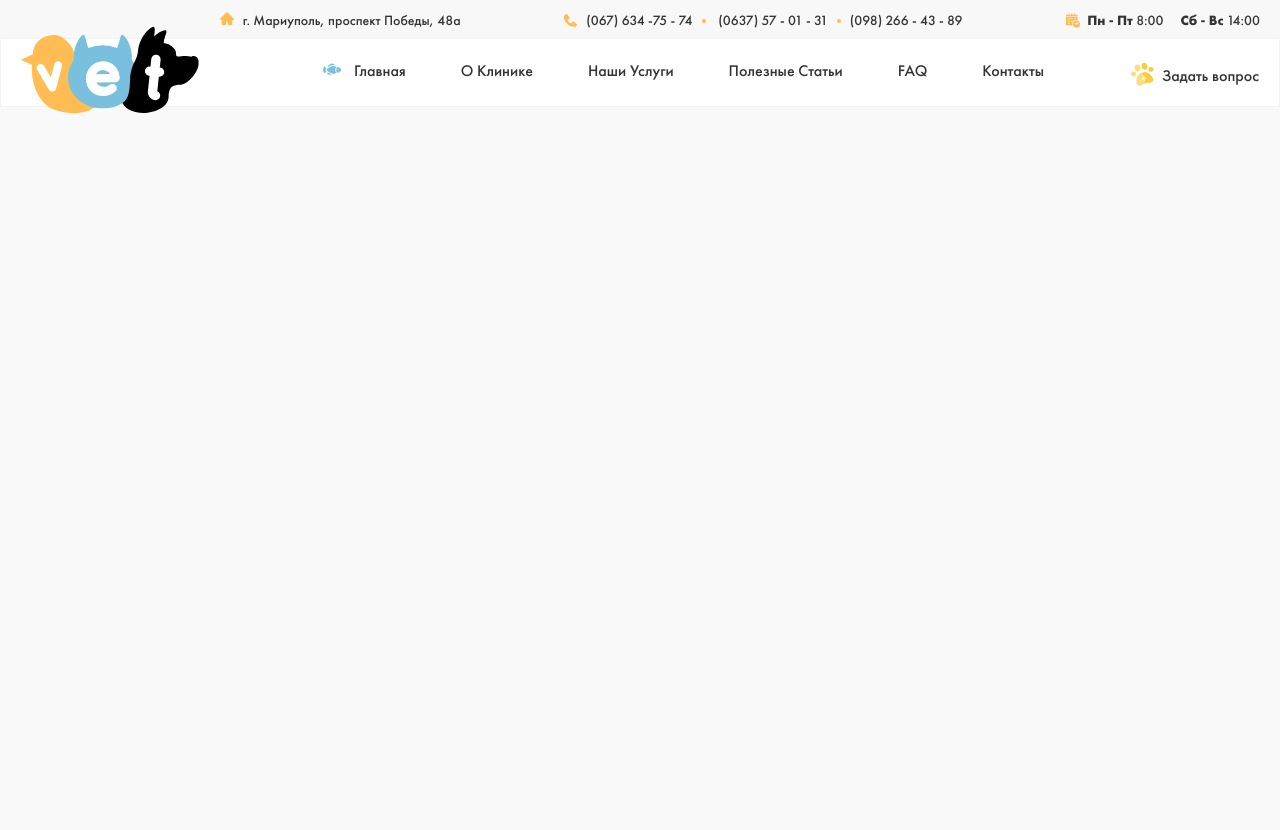
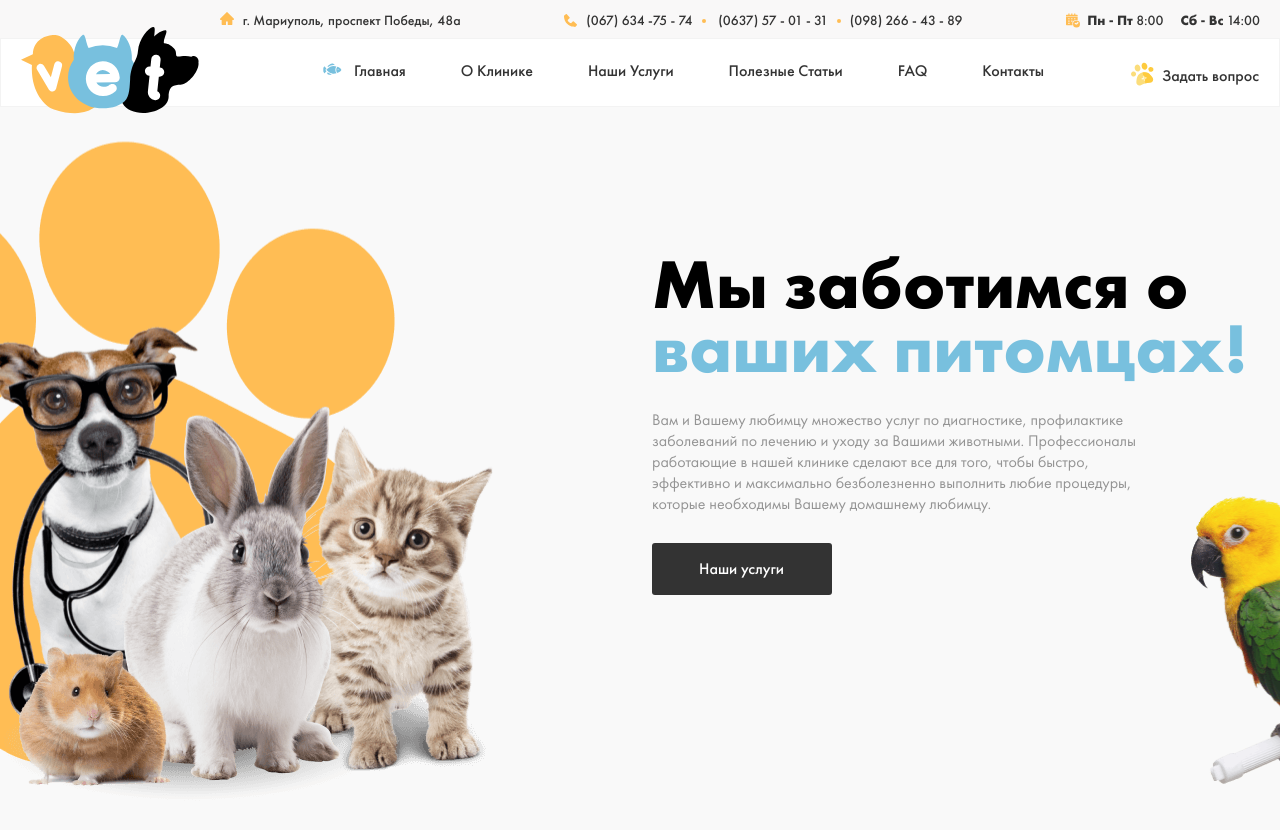
Before and after one commit to shakhbozpro/vet-clinic, a plain HTML site: page index.html in a window 1280 px wide. Before the commit the page ends 800 px from the top, so only its background shows below. Drawn offline with Linux system fonts and the light colour scheme.

Commit message:
Added section hero

```diff
--- a/css/main.css
+++ b/css/main.css
@@ -122,7 +122,7 @@ ol {
    flex-grow: 1;
 }
 
-/* HEADER START */
+/* ======================= HEADER START ======================= */
 
 .header {
 
@@ -291,12 +291,13 @@ ol {
 }
 
 .nav {
-
+   width: 723px;
 }
 
 .nav__list {
    display: flex;
    align-items: center;
+   flex-wrap: wrap;
 }
 
 .nav__list::before {
@@ -358,3 +359,63 @@ ol {
    background-repeat: no-repeat;
    background-size: contain;
 }
+
+/* ======================= HERO START ======================= */
+
+.hero {
+   padding-top: 145px;
+   padding-bottom: 290px;
+   background-image: url("../images/hero-pets.png") , url("../images/hero-parrot.png");
+   background-position: calc(50% - 550px) calc(50% - 70px) , calc(50% - -710px) calc(50% - -215px);
+   background-repeat: no-repeat;
+}
+
+.hero__inner {
+
+}
+
+.hero__info-wrapper {
+   width: 608px;
+   margin-left: auto;
+}
+
+.hero__heading {
+   font-weight: 700;
+   font-size: 70px;
+   line-height: 64px;
+   margin-bottom: 29px;
+}
+
+.hero__heading > span {
+   color: #78C0DE;
+}
+
+.hero__desc {
+   width: 495px;
+   font-size: 16px;
+   line-height: 21px;
+   color: var(--dimgray);
+   margin-bottom: 29px;
+}
+
+.hero__link {
+   font-weight: 500;
+   font-size: 16px;
+   line-height: 21px;
+   color: #FFFFFF;
+   padding: 15px 48px 16px 47px;
+   background-color: var(--dark-gray);
+   border-radius: 3px;
+   display: inline-block;
+   text-decoration: none;
+   transition: all 0.2s ease;
+}
+
+.hero__link:hover {
+   color: var(--dark-gray);
+   background-color: var(--yellow);
+}
+
+.hero__link:active {
+   opacity: 0.6;
+}
--- a/index.html
+++ b/index.html
@@ -93,7 +93,17 @@
 
       <!-- HERO START -->
       <section class="site-main__hero hero">
-         <!-- <h2>sdnjndj</h2> -->
+         <div class="container">
+            <div class="hero__inner">
+               <div class="hero__info-wrapper">
+                  <h1 class="hero__heading">Мы заботимся о <span>ваших питомцах!</span></h1>
+                  <p class="hero__desc">
+                     Вам и Вашему любимцу множество услуг по диагностике, профилактике заболеваний по лечению и уходу за Вашими животными. Профессионалы работающие в нашей клинике сделают все для того, чтобы быстро, эффективно и максимально безболезненно выполнить любие процедуры, которые необходимы Вашему домашнему любимцу.
+                  </p>
+                  <a class="hero__link" href="#">Наши услуги</a>
+               </div>
+            </div>
+         </div>
       </section>
       <!-- HERO FINISH -->
 
```
